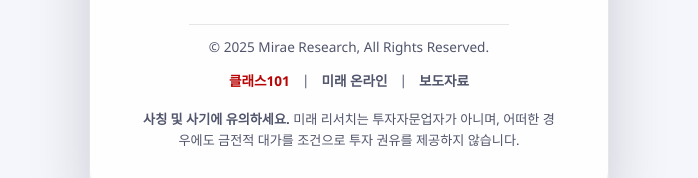
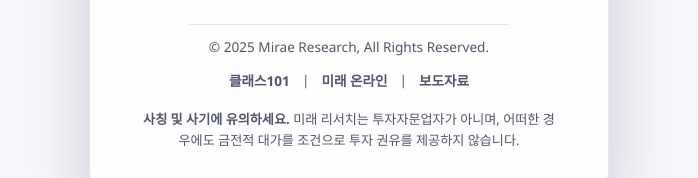
Before and after one commit to themrsung/sjun-me-home, a React (Create React App) app: page / in a window 1280 px wide. Shown: the part 1067-1245 px from the top of the page, without its empty margins (291-989 px from the left). Built offline with nearby package versions, Linux system fonts and the light colour scheme; a web font is replaced by a local one.

Commit message:
fix: Remove brand class from footer link for consistency

```diff
--- a/src/App.css
+++ b/src/App.css
@@ -467,10 +467,6 @@
   transition: color var(--transition);
 }
 
-.footer-link--brand {
-  color: var(--brand);
-}
-
 .footer-separator {
   color: var(--text-secondary);
 }
--- a/src/App.tsx
+++ b/src/App.tsx
@@ -312,7 +312,7 @@
           </span>
           <div className="footer-links">
             <a
-              className="footer-link footer-link--brand"
+              className="footer-link"
               href="https://class101.net/ko/creators/@sjun"
               target="_blank"
               rel="noopener noreferrer"
```
